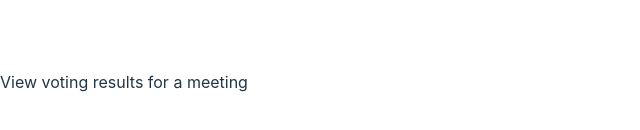
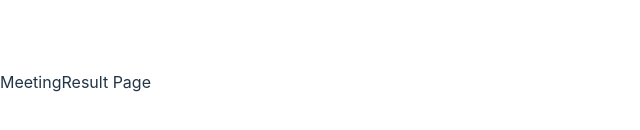
Before and after one commit to Team-Panopticon/TBD-client, a React (Vite) app: page /meetings/1/result in a window 1280 px wide. Shown: the part 318-448 px from the top of the page, without its empty margins (0-640 px from the left). Built offline with nearby package versions, Linux system fonts and the light colour scheme.

Commit message:
feat: route 별 페이지 컴포넌트 추가

```diff
--- /dev/null
+++ b/src/pages/MeetingCreate.tsx
@@ -0,0 +1,5 @@
+export function MeetingCreate() {
+  return (
+    <div>MeetingCreate Page</div>
+  )
+}
--- /dev/null
+++ b/src/pages/MeetingEdit.tsx
@@ -0,0 +1,5 @@
+export function MeetingEdit() {
+  return (
+    <div>MeetingEdit Page</div>
+  )
+}
--- /dev/null
+++ b/src/pages/MeetingResult.tsx
@@ -0,0 +1,5 @@
+export function MeetingResult() {
+  return (
+    <div>MeetingResult Page</div>
+  )
+}
--- /dev/null
+++ b/src/pages/MeetingView.tsx
@@ -0,0 +1,5 @@
+export function MeetingView() {
+  return (
+    <div>MeetingView Page</div>
+  )
+}
```
Also changed, not shown: src/main.tsx (+8 -4 lines).
